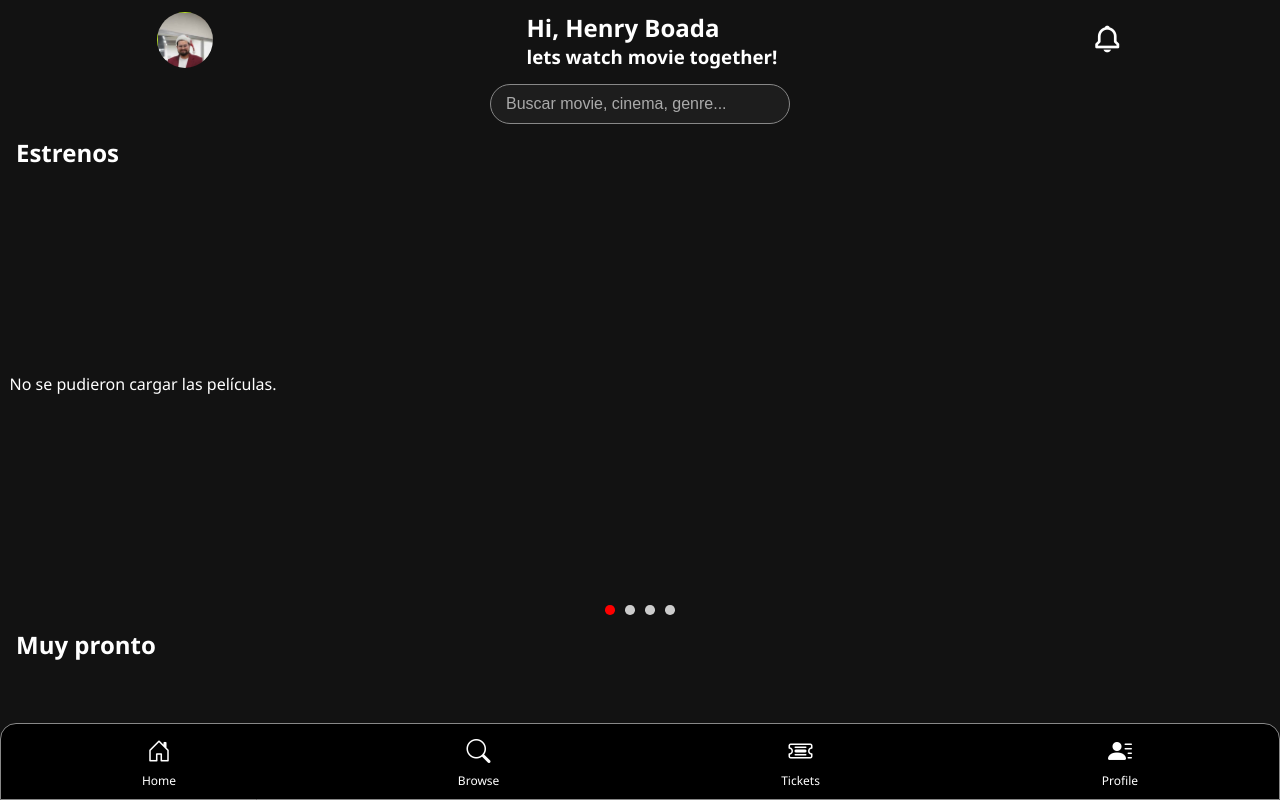
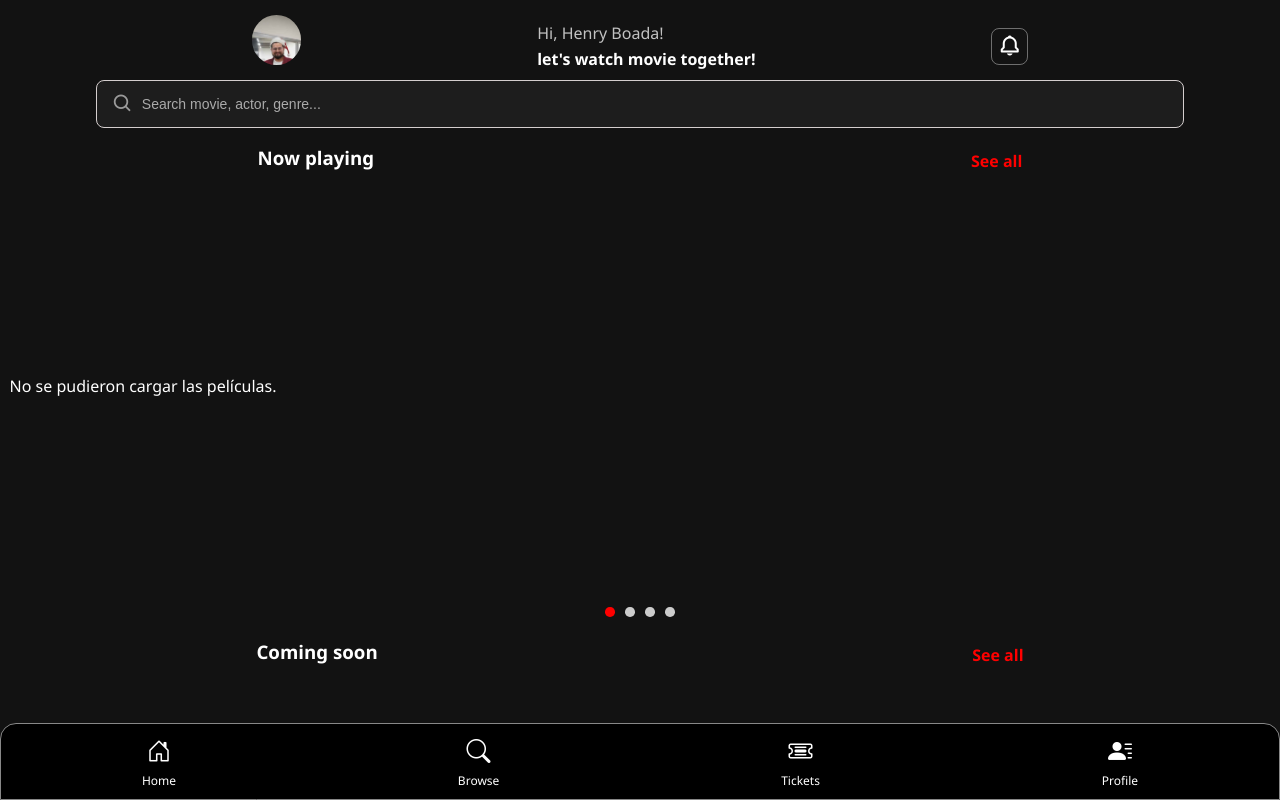
Before and after one commit to HenryFabianBoadaRubio/proyectoMongoII, a website: page public/index.html in a window 1280 px wide. Drawn offline with nearby package versions, Linux system fonts and the light colour scheme; no server answers.

Commit message:
style: :lipstick: Se realizan configuraciones de estilo para la web .
Se realizan el ajuste de contenedores y tamaños  adicional colores.

```diff
--- a/public/css/style.css
+++ b/public/css/style.css
@@ -8,7 +8,7 @@
 body{
     font-family:'Segoe UI', Tahoma, Geneva, Verdana, sans-serif;
 
-    /* background-color: #000000; */
+    background-color: #888;
     background-color: #121212;
     color: white;
 
@@ -18,14 +18,15 @@ body{
     display: flex;
     height: 10vh;
     box-sizing: border-box;
-    justify-content: space-around;
+    justify-content:space-evenly;
     align-items: center;
 }
 .header__perfil__foto{
     display: flex;
     /* border: 1px solid red; */
-    width: 3.5rem;
-    height: 3.5rem;
+    width: 3.1rem;
+    height: 3.1rem;
+    margin-left: 1rem;
     overflow: hidden;
     object-fit: cover;
     border-radius: 5rem;
@@ -35,7 +36,7 @@ body{
     display: flex;
    width: 4.5rem;
     height: 6.5rem;
-    border: 1px solid rgb(180, 218, 43);
+    /* border: 1px solid rgb(180, 218, 43); */
 
 }
 
@@ -43,22 +44,45 @@ body{
     display: flex;
     flex-direction: column;
     height: 4rem;
+    margin-top: 1rem;
     justify-content: center;
-    /* border: 1px solid red; */
+    /* border: 1px solid rgb(0, 255, 55); */
 
+}
+.header__texto__bienvenida h3{
+
+    font-size:0.999rem;
+    line-height:1.9rem
+}
+.header__texto__bienvenida h4{
+    color: rgba(255, 255, 255, 0.74);
+    font-weight: 100;
 }
 
 .header__icono__notificacion{
     display: flex;
-    font-size: 2rem;
+    width: 2.3rem;
+    height: 2.3rem;
+    font-size: 1.5rem;
+    justify-content: center;
     align-items: center;
-    /* border: 1px solid red; */
+    border: 1px solid rgba(255, 255, 255, 0.39);
+    margin-right: 1rem;
+    margin-top: 0.8rem;
+
+    border-radius: 0.5rem;
+
+}
+.header__icono__notificacion i{
+    font-weight: lighter;
+    color: red;
+    margin-top: 0.3rem;
 
 }
 
 .header__buscador{
-    /* border: 1px solid red; */
-    width: 300px;
+    /* border: 1px solid rgb(187, 255, 0); */
+    width: 85%;
     display: flex;
     height: 3rem;
     align-items: center;
@@ -70,23 +94,54 @@ body{
 
 .header__buscador input {
     width: 100%;
-    padding: 10px 15px;
-    font-size: 16px;
-    border: 1px solid #888;
-    border-radius: 20px;
+    height: 3rem;
+    padding: 10px 2.8rem;
+    font-size: 14px;
+    border: 1px solid #d4cece;
+    border-radius: 0.5rem;
     outline: none;
     background-color: #1d1d1d;
     color: #ccc;
+
+    /* border: 1px solid red; */
+
 }
 
 .header__buscador input::placeholder {
     color: #aaa;
 }
+.header__buscador i{
+    display: flex;
+    position: absolute;
+    left: 1rem;
+    font-size: 1.35rem;
+    color:rgba(255, 255, 255, 0.555);
+}
 
 .estrenos{
-    margin-top: 0.5rem;
-    margin-left: 1rem;
+    display: flex;
+    width: 100%;
+    height: 1.7rem;
+    margin-top: 1rem;
+    /* margin-left: 1rem; */
+    /* border: 1px solid red; */
+    align-items: center;
+    justify-content: space-around;
 }
+.estrenos__text{
+    display: flex;
+    margin-right: 1.1rem;
+    /* border: 1px solid rgb(200, 255, 0); */
+}
+.estrenos__texto{
+    display: flex;
+    margin-left: 4rem;
+    color: red;
+    margin-top:0.4em ;
+    /* border: 1px solid rgb(200, 255, 0); */
+
+}
+
 /*carrusel*/
 .main__carrusel {
     margin-top: 0.7rem;
--- a/public/index.html
+++ b/public/index.html
@@ -16,20 +16,28 @@
                 <img src="./storage/perfil.jpg" alt="">
             </div>
             <div class="header__texto__bienvenida">
-                <h2>Hi, Henry Boada</h2>
-                <h3>lets watch movie together!</h3>
+                <h4>Hi, Henry Boada!</h4>
+                <h3><strong>let's watch movie together!</strong></h3>
             </div>
             <div class="header__icono__notificacion">
                 <a href=""><i class='bx bx-bell' style='color:white'  ></i></a>
             </div>
         </section>
+
         <div class="header__buscador">
-            <input type="text" placeholder="Buscar movie, cinema, genre...">
+            <i class='bx bx-search'></i>
+            <input type="text" placeholder="Search movie, actor, genre..." id="search-input">
         </div>
     </header>
     <main>
         <div class="estrenos">
-            <h2>Estrenos</h2>
+            <div class="estrenos__text">
+                <h3>Now playing</h3>
+            </div>
+            <div class="estrenos__texto">
+                <h4>See all</h4>
+            </div>
+
         </div>
         <section id="peliculas_contenedor" class="main__carrusel">
             <!-- <div   class="carrusel__img">  </div> -->
@@ -43,7 +51,13 @@
             <span class="indicator"></span>
         </div>
         <div class="estrenos">
-            <h2>Muy pronto</h2>
+            <div class="estrenos__text">
+                <h3>Coming soon</h3>
+            </div>
+            <div class="estrenos__texto">
+                <h4>See all</h4>
+            </div>
+
         </div>
         <section id="peliculas_contenedor__coming" class="carrusel__coming" >
 
```
